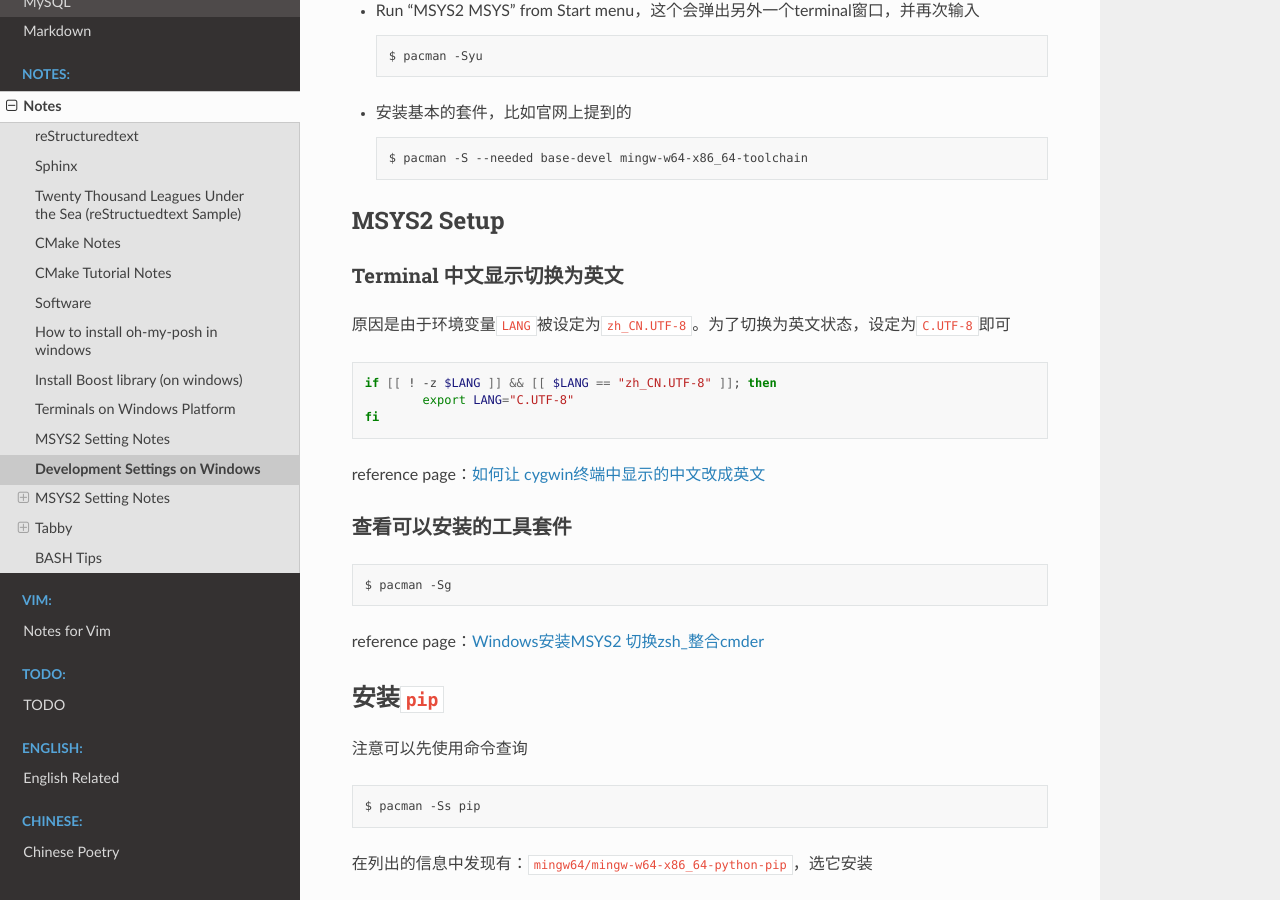
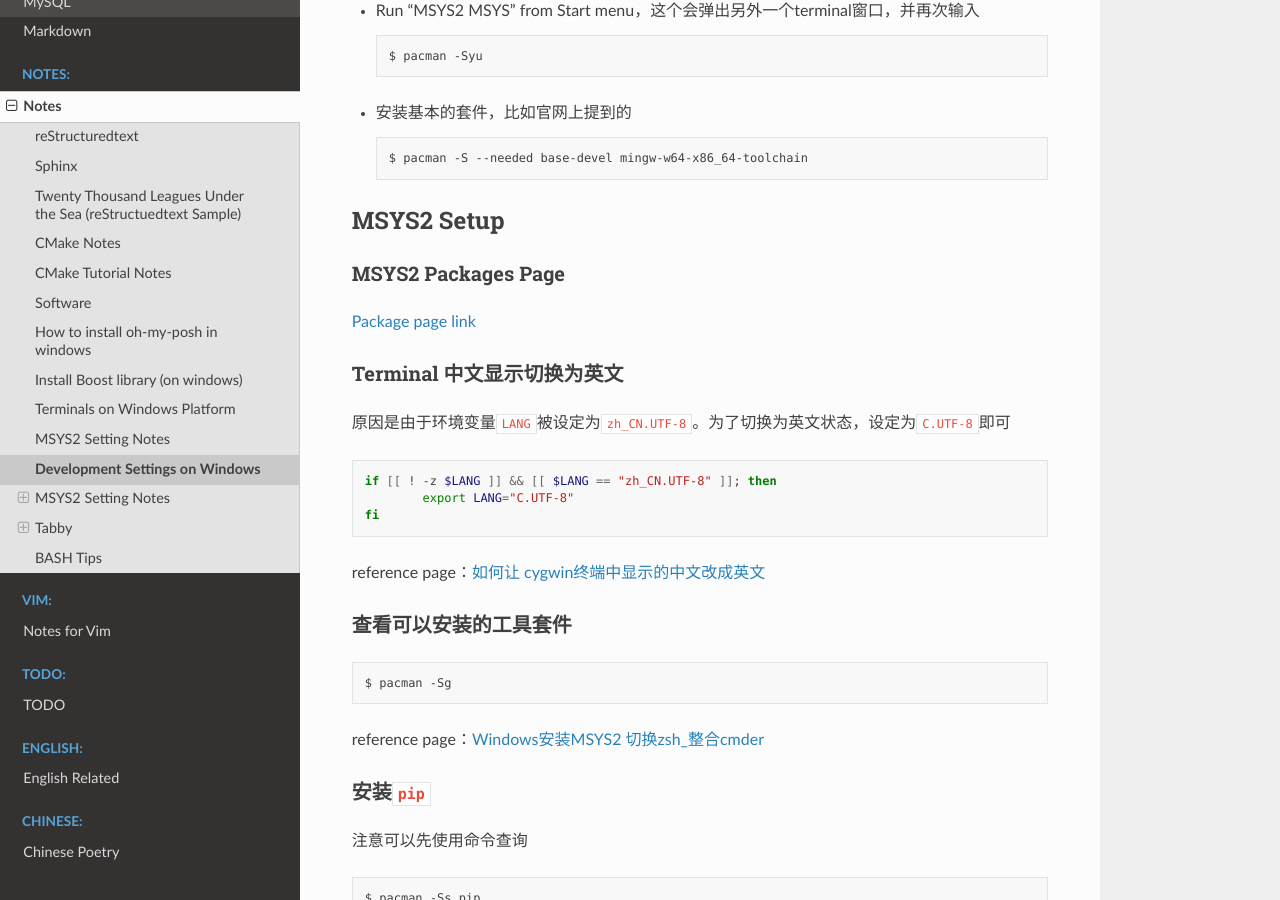
Before and after one commit to Pyrad/pyradnotes, a Sphinx documentation site: the page built from source/Notes/WinDevEnvSetup.md, in a window 1280 px wide and 900 px high, scrolled down 610 px. Built offline with Sphinx 7.4.7 and the Read the Docs theme 2.0.0, drawn with Linux system fonts in a browser that asks for light colours.

Commit message:
Add MSYS2 package page link URL

```diff
--- a/source/Notes/WinDevEnvSetup.md
+++ b/source/Notes/WinDevEnvSetup.md
@@ -48,6 +48,12 @@
 
 ## MSYS2 Setup
 
+### MSYS2 Packages Page
+
+[Package page link](https://packages.msys2.org/queue)
+
+
+
 ### Terminal 中文显示切换为英文
 
 原因是由于环境变量`LANG`被设定为`zh_CN.UTF-8`。为了切换为英文状态，设定为`C.UTF-8`即可
@@ -72,7 +78,7 @@
 
 
 
-## 安装`pip`
+### 安装`pip`
 
 注意可以先使用命令查询
 
@@ -102,7 +108,7 @@
 
 
 
-## 安装`man`
+### 安装`man`
 
 Package[页面](https://packages.msys2.org/package/man-pages-posix?repo=msys&variant=x86_64)
 
```
